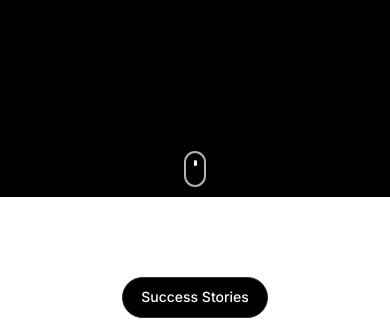
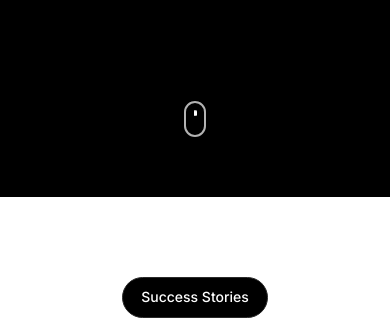
Before and after one commit to moumenettaibi/teamgreekgods, a Flask app: page / in a window 390 px wide. Shown: the part 661-983 px from the top of the page. Run offline with Flask 3, Linux system fonts and the light colour scheme; some libraries are stand-ins or nearby versions.

Commit message:
Adjust vertical position of scroll-down icon for improved visibility on smaller screens

```diff
--- a/static/css/style.css
+++ b/static/css/style.css
@@ -1476,7 +1476,7 @@ footer {
 
     /* --- RESPONSIVE SCROLL-DOWN ICON --- */
     .scroll-down-icon {
-        bottom: 10px; /* Adjust vertical position for smaller screens */
+        bottom: 60px; /* Adjust vertical position for smaller screens */
     }
 
     .scroll-down-icon .mouse {
```
